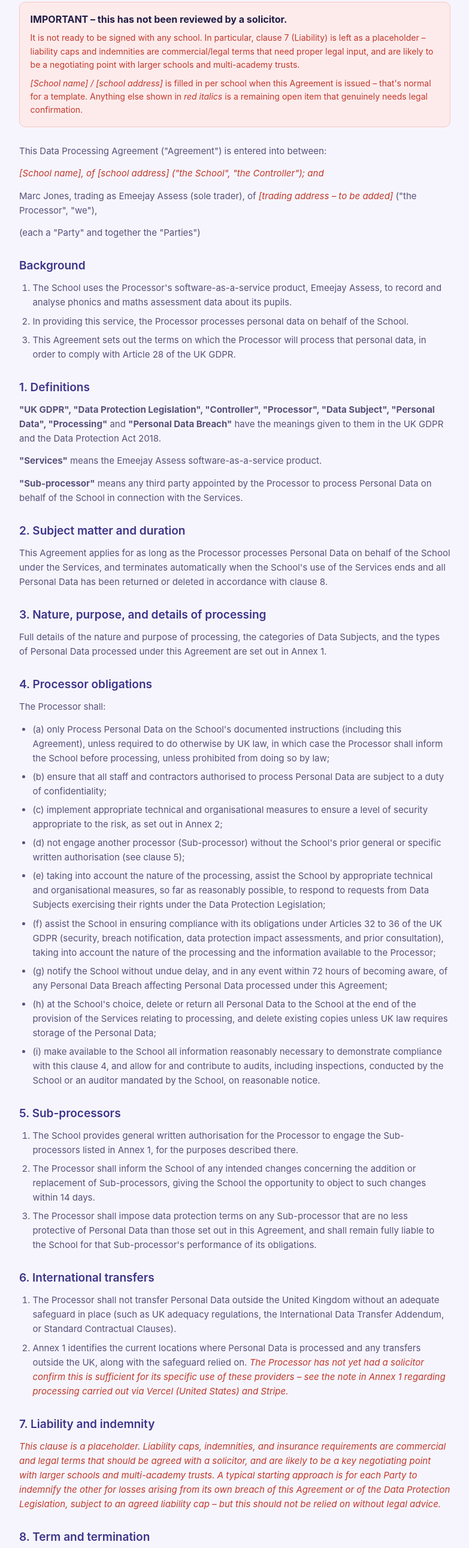
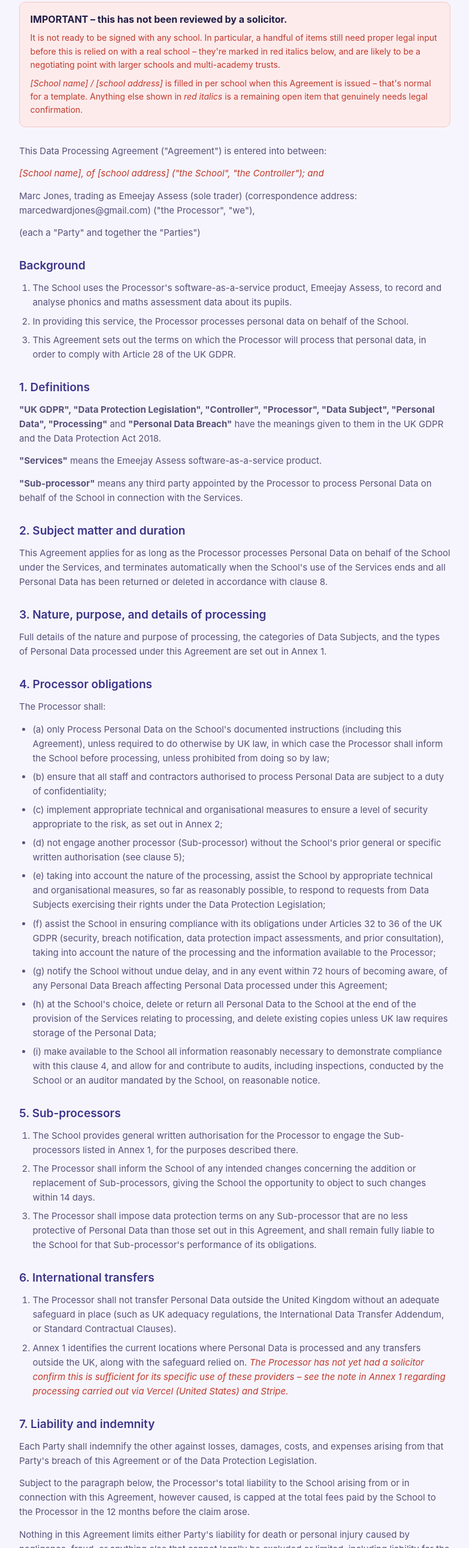
Before and after one commit to emjay-code/emeejay, a website: page data-processing-agreement.html in a window 1280 px wide. Shown: the part 220-2800 px from the top of the page at 60% size, without its empty margins (248-1031 px from the left). Drawn offline with Linux system fonts and the light colour scheme.

Commit message:
DPA: interim liability wording matching Terms of Service; use correspondence email instead of home address

```diff
--- a/data-processing-agreement.html
+++ b/data-processing-agreement.html
@@ -56,13 +56,13 @@ td{color:var(--text-secondary);}
   <h1>Data Processing Agreement &mdash; DRAFT</h1>
   <div class="callout">
     <strong>IMPORTANT &ndash; this has not been reviewed by a solicitor.</strong>
-    <p>It is not ready to be signed with any school. In particular, clause 7 (Liability) is left as a placeholder &ndash; liability caps and indemnities are commercial/legal terms that need proper legal input, and are likely to be a negotiating point with larger schools and multi-academy trusts.</p>
+    <p>It is not ready to be signed with any school. In particular, a handful of items still need proper legal input before this is relied on with a real school &ndash; they're marked in red italics below, and are likely to be a negotiating point with larger schools and multi-academy trusts.</p>
     <p><span class="placeholder">[School name] / [school address]</span> is filled in per school when this Agreement is issued &ndash; that's normal for a template. Anything else shown in <span class="placeholder">red italics</span> is a remaining open item that genuinely needs legal confirmation.</p>
   </div>
 
   <p>This Data Processing Agreement ("Agreement") is entered into between:</p>
   <p class="placeholder">[School name], of [school address] ("the School", "the Controller"); and</p>
-  <p>Marc Jones, trading as Emeejay Assess (sole trader), of <span class="placeholder">[trading address &ndash; to be added]</span> ("the Processor", "we"),</p>
+  <p>Marc Jones, trading as Emeejay Assess (sole trader) (correspondence address: marcedwardjones@gmail.com) ("the Processor", "we"),</p>
   <p>(each a "Party" and together the "Parties")</p>
 
   <h2>Background</h2>
@@ -111,7 +111,10 @@ td{color:var(--text-secondary);}
   </ol>
 
   <h2>7. Liability and indemnity</h2>
-  <p class="placeholder">This clause is a placeholder. Liability caps, indemnities, and insurance requirements are commercial and legal terms that should be agreed with a solicitor, and are likely to be a key negotiating point with larger schools and multi-academy trusts. A typical starting approach is for each Party to indemnify the other for losses arising from its own breach of this Agreement or of the Data Protection Legislation, subject to an agreed liability cap &ndash; but this should not be relied on without legal advice.</p>
+  <p>Each Party shall indemnify the other against losses, damages, costs, and expenses arising from that Party's breach of this Agreement or of the Data Protection Legislation.</p>
+  <p>Subject to the paragraph below, the Processor's total liability to the School arising from or in connection with this Agreement, however caused, is capped at the total fees paid by the School to the Processor in the 12 months before the claim arose.</p>
+  <p>Nothing in this Agreement limits either Party's liability for death or personal injury caused by negligence, fraud, or anything else that cannot legally be excluded or limited, including liability for the Processor's failure to comply with its obligations under Article 28 UK GDPR.</p>
+  <p class="placeholder">This wording is a reasonable starting point drawn from standard small-processor practice, matching the equivalent clause in the Terms of Service, but it has not been reviewed by a solicitor and its enforceability hasn't been confirmed &ndash; particularly against larger multi-academy trusts, who may have their own procurement terms and greater bargaining power. Get this reviewed before relying on it at scale, and expect larger trusts to negotiate their own liability terms.</p>
 
   <h2>8. Term and termination</h2>
   <ol>
```
